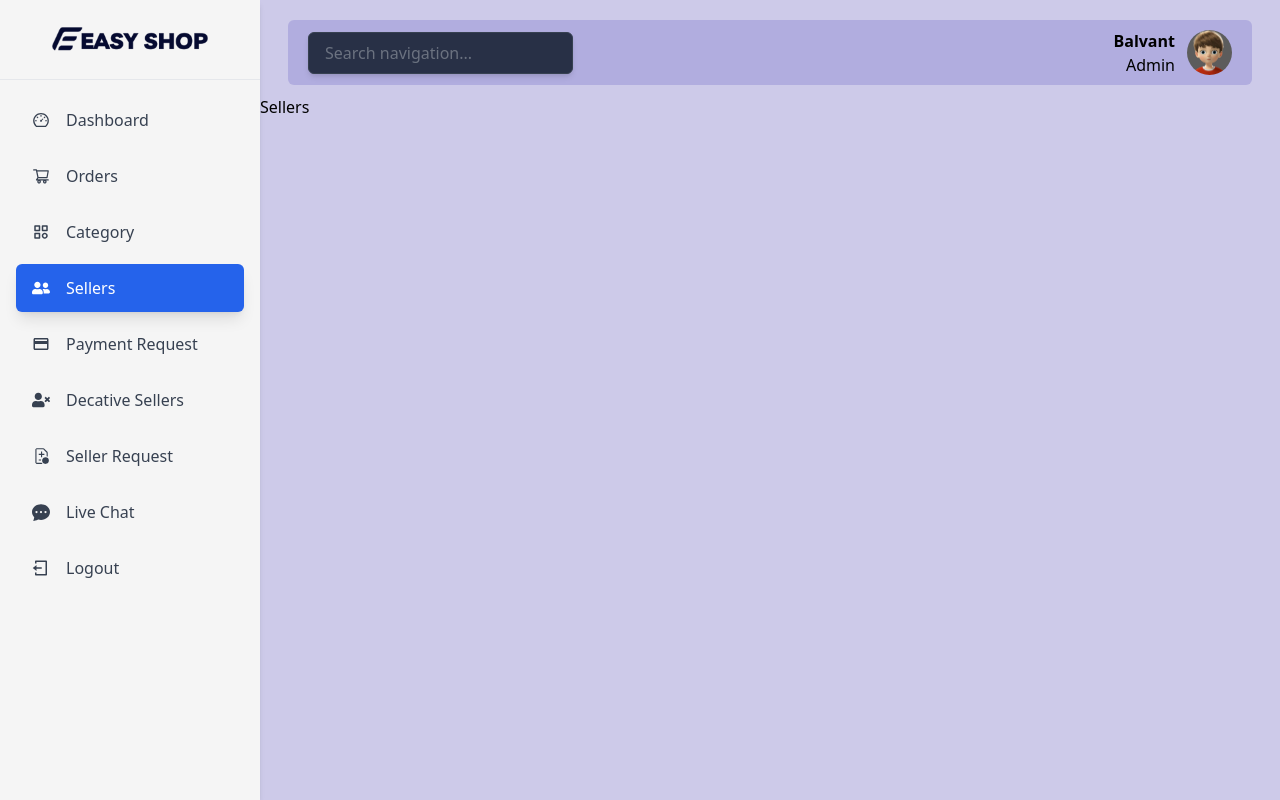
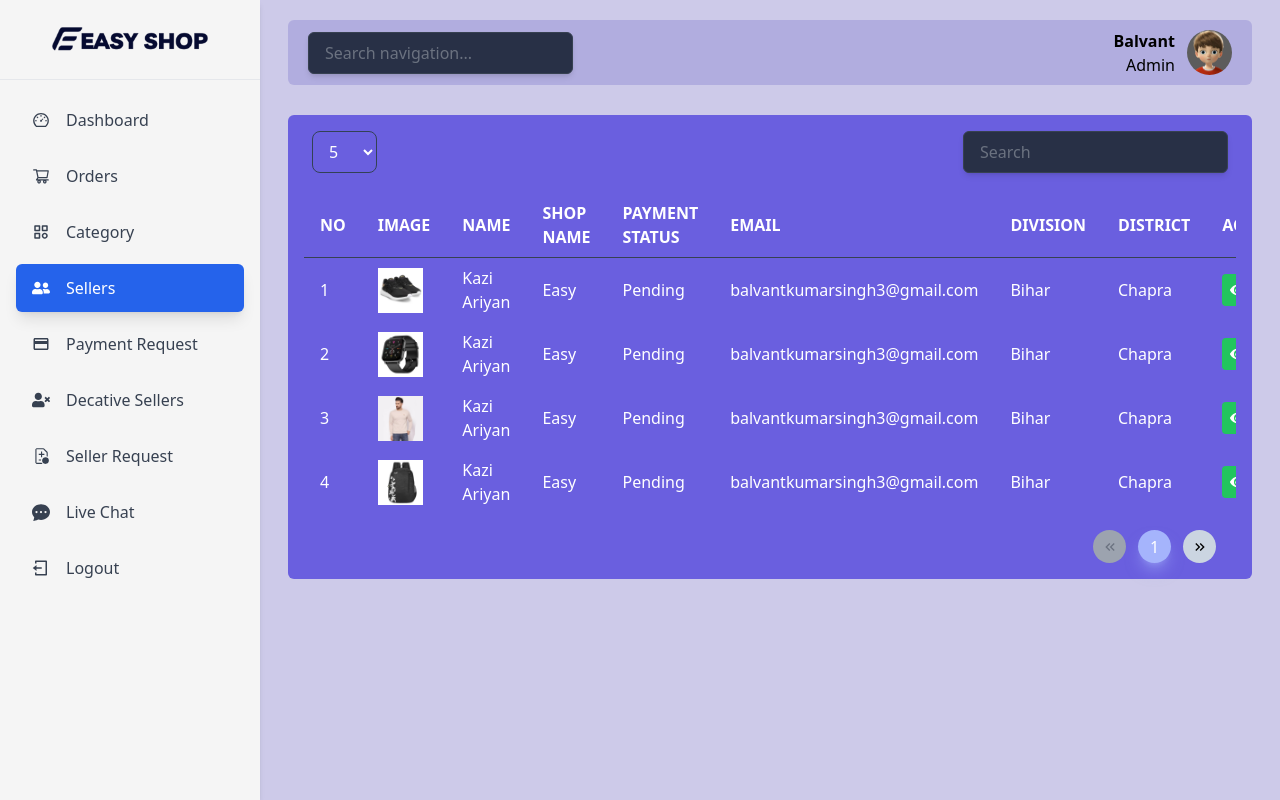
Before and after one commit to Balvant4/ecommerce-app, a React (Vite) app in the folder dashboard/: page /admin/dashboard/sellers in a window 1280 px wide. Built offline with nearby package versions, Linux system fonts and the light colour scheme.

Commit message:
Admin Sellers page designe

```diff
--- a/dashboard/src/views/admin/Sellers.jsx
+++ b/dashboard/src/views/admin/Sellers.jsx
@@ -1,7 +1,102 @@
+import { useState } from "react";
+import Dropdown from "../../components/Dropdown";
+import SearchBar from "../../components/SearchBar";
+import { Link } from "react-router-dom";
+import { FaEye } from "react-icons/fa";
+import Pagination from "../../components/Pagination";
+
 function Sellers() {
+  const [currentPage, setCurrentPage] = useState(1);
+  const [searchValue, setSearchValue] = useState("");
+  const [categorySearchValue, setCategorySearchValue] = useState("");
+  const [parPage, setParPage] = useState(5);
+  const [show, setShow] = useState(false);
+
+  const handleOrderSearch = (query) => {
+    console.log("Order Search:", query);
+    // Add order-specific search logic here
+  };
+
+  const handleCategorySearch = (query) => {
+    console.log("Category Search:", query);
+  };
+
   return (
-    <div>
-      <h1>Sellers</h1>
+    <div className="lg:px-7 px-4 w-full pt-5 sm:flex gap-3 ">
+      <div className="  w-full p-4 rounded-md bg-chartbgcolor ">
+        {/* Header section */}
+        <div className="flex flex-wrap justify-between items-center gap-4 px-2">
+          <Dropdown setParPage={setParPage} />
+          <SearchBar
+            searchValue={searchValue}
+            setSearchValue={setSearchValue}
+            handleSearch={handleOrderSearch}
+            placeholder="Search"
+            className=""
+          />
+        </div>
+
+        {/* Body section right side */}
+
+        <div className="mt-5 ">
+          <div className="overflow-x-auto rounded-xl ">
+            <table className="table-auto w-full text-left  text-white">
+              <thead className=" bg-chartbgcolor">
+                <tr className=" uppercase border-b border-b-gray-700">
+                  <th className="px-4 py-2  ">No</th>
+                  <th className="px-4 py-2 ">Image</th>
+                  <th className="px-4 py-2 ">Name</th>
+                  <th className="px-4 py-2 ">Shop Name</th>
+                  <th className="px-4 py-2 ">Payment Status</th>
+                  <th className="px-4 py-2 ">Email</th>
+                  <th className="px-4 py-2 ">Division</th>
+                  <th className="px-4 py-2 ">District</th>
+                  <th className="px-4 py-2 ">Action</th>
+                </tr>
+              </thead>
+
+              <tbody>
+                {[1, 2, 3, 4].map((d, i) => (
+                  <tr key={i} className=" hover:bg-chartbgcolor">
+                    <td className="px-4 py-2 ">{d}</td>
+                    <td className="px-4 py-2 ">
+                      <img
+                        className=" w-[45px] h-[45px]"
+                        src={`http://localhost:5173/images/category/${d}.jpg`}
+                        alt="CategoryImages"
+                      />
+                    </td>
+                    <td className="px-4 py-2 ">Kazi Ariyan</td>
+                    <td className="px-4 py-2 ">Easy</td>
+                    <td className="px-4 py-2 ">Pending</td>
+                    <td className="px-4 py-2 ">balvantkumarsingh3@gmail.com</td>
+                    <td className="px-4 py-2 ">Bihar</td>
+                    <td className="px-4 py-2 ">Chapra</td>
+                    <td className="px-4 py-2 ">
+                      <div className=" flex justify-start items-center gap-4">
+                        <Link className=" p-2 bg-green-500 rounded hover:shadow-lg hover:shadow-green-500/50">
+                          <FaEye />
+                        </Link>
+                      </div>
+                    </td>
+                  </tr>
+                ))}
+              </tbody>
+            </table>
+          </div>
+        </div>
+
+        {/* Pagination */}
+        <div className="flex justify-end mt-4 mr-5">
+          <Pagination
+            pageNumber={currentPage}
+            setPageNumber={setCurrentPage}
+            totalItem={50}
+            parPage={parPage}
+            showItem={1}
+          />
+        </div>
+      </div>
     </div>
   );
 }
```
